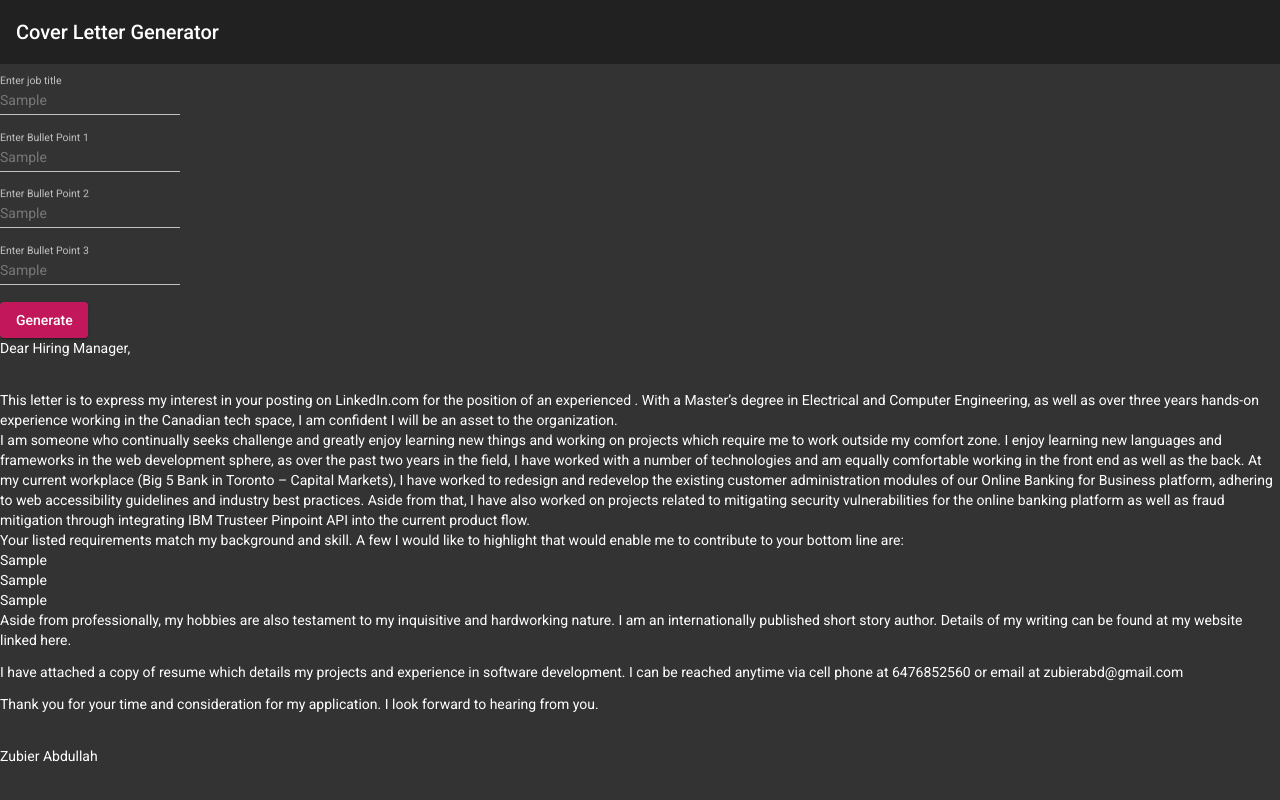
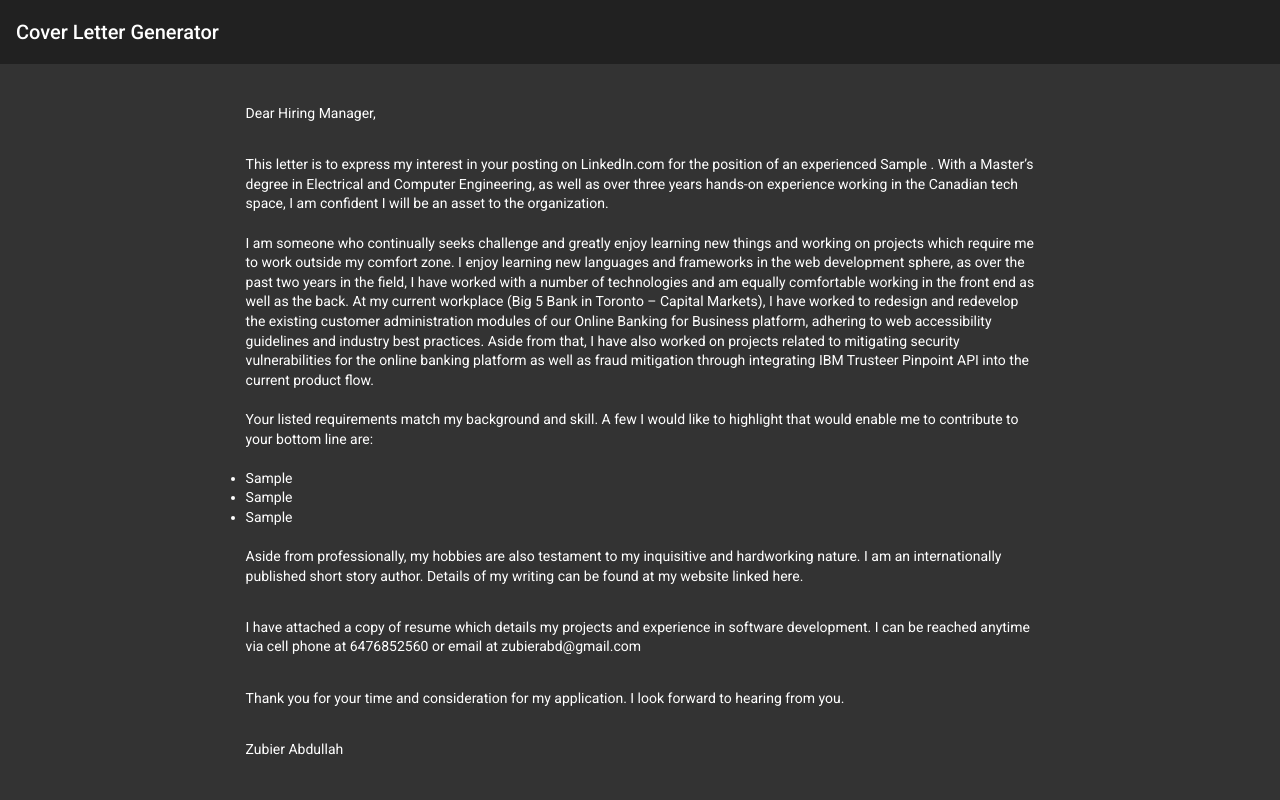
Before and after one commit to ZubierAbd/covGen, an Angular app: page / in a window 1280 px wide. Both pictures are taken after typing "Sample", "Sample", "Sample", "Sample" into the empty fields and a click on the button "Generate". Built offline with nearby package versions, Linux system fonts and the light colour scheme.

Commit message:
2nd commit

```diff
--- a/src/app/app.component.html
+++ b/src/app/app.component.html
@@ -7,7 +7,13 @@
   </p>
 
 </header>
-<div class="form">
+<!--Spinner-->
+<div class="ml-50" *ngIf="showResponse && showSpinner">
+  <mat-spinner></mat-spinner>
+</div>
+
+
+<div *ngIf="!showResponse" class="form">
   <div>
     <mat-form-field>
       <mat-label>Enter job title</mat-label>
@@ -42,7 +48,7 @@
 
 
 
-<div *ngIf="showResponse">
+<div class="finalResponse" *ngIf="showResponse && !showSpinner">
   <div>
     <p>{{firstLine}}</p>
   </div>
@@ -50,12 +56,15 @@
   <div>
     {{firstParagraph}}
   </div>
+  <br>
   <div>
     {{secondPara}}
   </div>
+  <br>
   <div>
     {{thirdPara}}
   </div>
+  <br>
   <ul>
     <li>
       {{bulletPoint1}}
@@ -67,12 +76,15 @@
       {{bulletPoint3}}
     </li>
   </ul>
+  <br>
   <div>
     <p>{{fourthPara}}</p>
   </div>
+  <br>
   <div>
     <p>{{fifthPara}}</p>
   </div>
+  <br>
   <div>
     <p>{{finalPara}}</p>
   </div>
@@ -80,7 +92,4 @@
   <p>
     {{name}}
   </p>
-  <div>
-
-  </div>
 </div>
--- a/src/app/app.component.ts
+++ b/src/app/app.component.ts
@@ -44,6 +44,15 @@ export class AppComponent {
       this.bulletPoint3 = 'Familiarity with debugging and deploying enterprise level scalable web applications'
     }
 
+    this.firstParagraph = `This letter is to express my interest in your posting on LinkedIn.com for the position of an experienced ${this.jobTitle} .  With a Master’s degree in Electrical and Computer Engineering, as well as over three years hands-on experience working in the Canadian tech space,
+    I am confident I will be an asset to the organization. `
+    this.bulletPoint1 = this.bulletPoint1
+    this.bulletPoint2 = this.bulletPoint2
+    this.bulletPoint3 = this.bulletPoint3
+    this.showSpinner = true;
     this.showResponse = true;
+    setTimeout(() => {
+      this.showSpinner = false;
+    }, 2000)
   }
 }
--- a/src/styles.css
+++ b/src/styles.css
@@ -9,13 +9,9 @@ body {
     background: #333;
     color: #ffffff;
     margin: 2em;
-    display: flex;
-    justify-content: center;
+
 }
 
-header{
-text-align: center;
-}
 
 .example-form {
   min-width: 150px;
@@ -30,7 +26,7 @@ text-align: center;
 .form{
     color: #777777;
     display: inline-block;
-
+    margin-left: 44vw;
 }
 
 input{
@@ -40,3 +36,14 @@ input{
 }
 html, body { height: 100%; }
 body { margin: 0; font-family: Roboto, "Helvetica Neue", sans-serif; }
+
+.finalResponse{
+    padding: 2em;
+    margin: 0 auto;
+    line-height: 1.4em;
+    width: 66vw;
+}
+
+.ml-50{
+margin-left: 45vw;
+}
```
